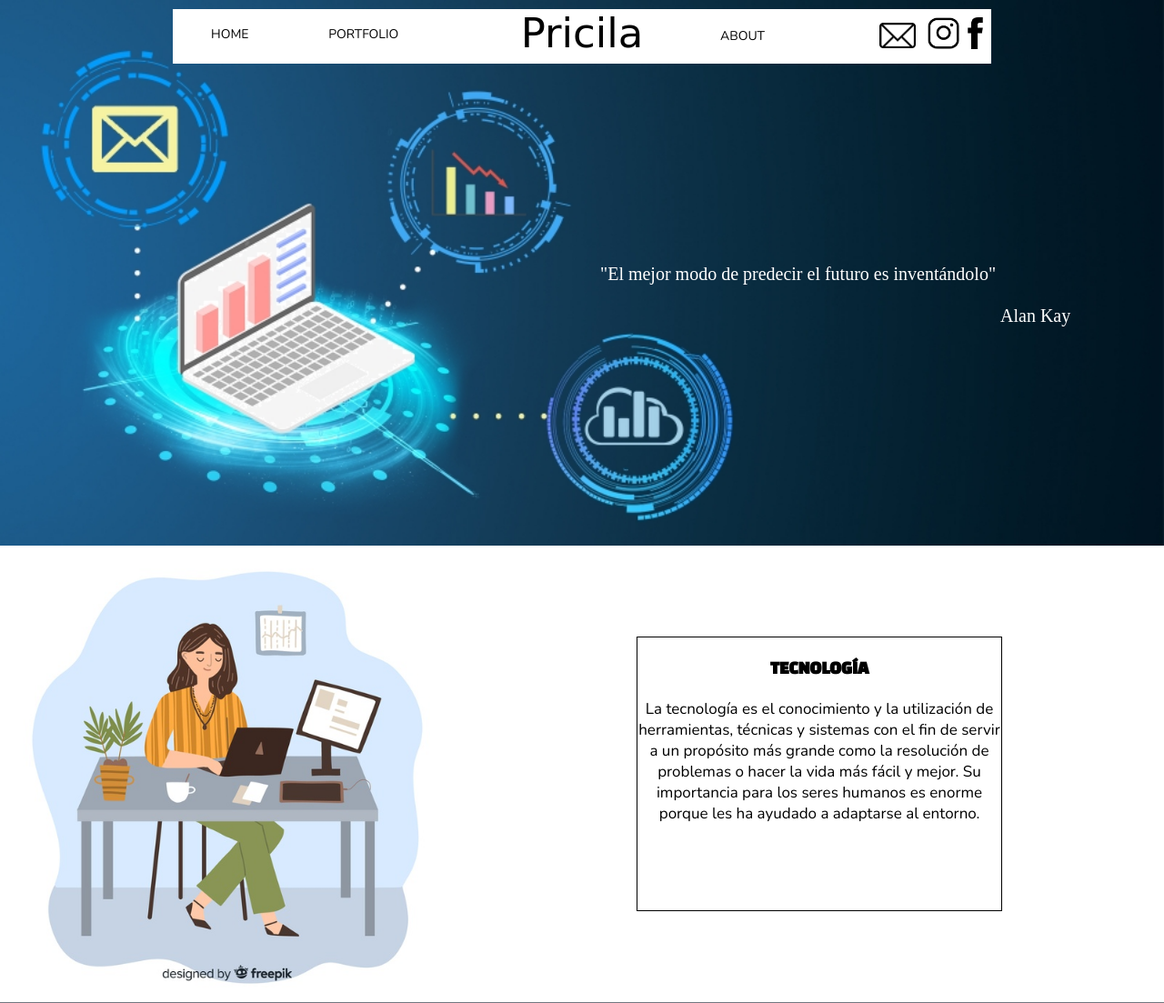
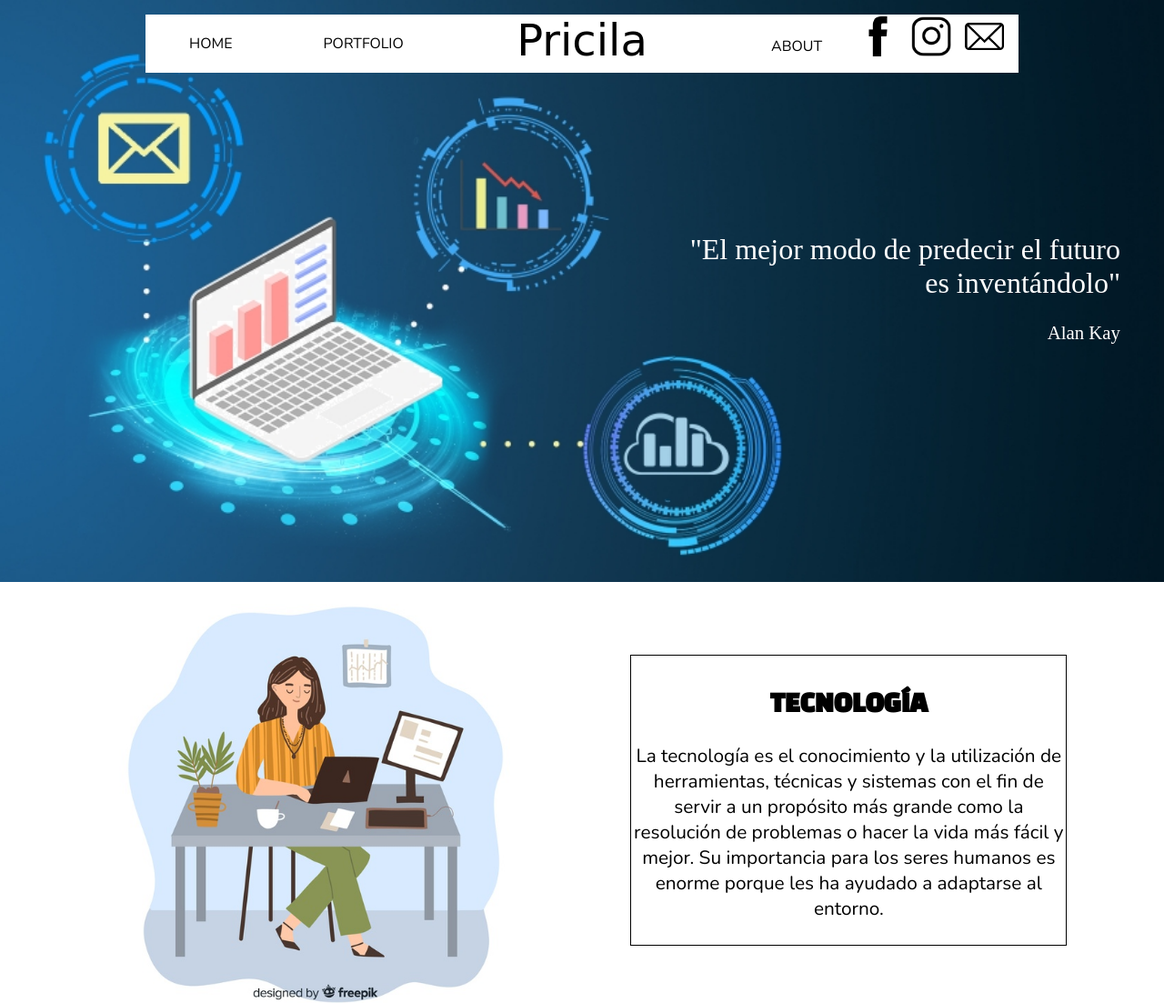
Before and after one commit to pricilagarcia/Plmorales22, a plain HTML site: page index.html in a window 1280 px wide. Shown: the top 1103 px of the page at 91% size. Drawn offline with nearby package versions, Linux system fonts and the light colour scheme; a web font is replaced by a local one.

Commit message:
Se arreglan detalles

```diff
--- a/css/css.css
+++ b/css/css.css
@@ -2,9 +2,10 @@
     margin: 0;
     padding: 0;
     text-decoration: none;
-    color: var(--color2);
+    box-sizing: border-box;
 
 }
+
 :root{
     --color1: #fff;
     --color2: black;
@@ -12,13 +13,15 @@
     --color4: #727880;
     --color5: #5645b8;
 }
-    .body{
-    font-size: 10px;
+
+body{
+    font-size: 62.5%;
 }
+
 .fondo{
     background-image: url(../img/fondo2.jpeg);
     width: 100%;
-    height: 60em;
+    height: 40rem;
     float: left;
     background-repeat: no-repeat;
     background-size: cover;
@@ -26,138 +29,143 @@
 
 .frase{
     color: var(--color1);
-    font-size: 2em;
-    margin-left: 30em;
-    margin-top: 11em;
+    font-size: 2rem;
+    margin-top: 11rem;
+    text-align: right;
+    padding-right: 3rem;
 }
 
 .autor{
     color: var(--color1);
-    font-size: 2em;
-    margin-left: 50em;
+    font-size: 1.3rem;
+    text-align: right;
+    padding-right: 3rem;
 }
 
 .barrainicio{
-    width: 90em;
-    height: 6em;
+    width: 60rem;
+    height: 4rem;
     background-color: var(--color1);
     margin: auto;
-    margin-top: 1em;
+    margin-top: 1rem;
     position: relative;
-    box-sizing: border-box;
 
 }
+
 .titulo{
-    font-size: 4.5em;
+    font-size: 3rem;
     text-align: center;
     font-family: 'Londrina Solid', cursive;
     color: var(--color2);
 }
+
 .nav{
-        margin-top: -2.5em;
+    margin-top: -2.2rem;
     font-family: 'Nunito', sans-serif;
     transition: 0.4s;
-        font-size: 1.4em;
+    font-size: 1rem;
 }
 
 .nav li{
     display: inline;
     list-style: none;
     text-align: center;
-        padding: 3em;
+    padding: 3rem;
     border-bottom: 0.2;
     transition: 0.4s;
+    color: var(--color2);
 }
 
 .nav li:hover {
     transition: 0.4s;
     color:var(--color4);
-        border-bottom: 0.3em solid var(--color2);
-        padding-bottom: 0em;
+    border-bottom: 0.3rem solid var(--color2);
+    padding-bottom: 0rem;
+}
+
+.nav2{
+    margin-top: -1.2rem;
+    margin-left: 40rem;
+}
+
+.imgs{
+    width: 10rem;
+    display: flex;
+    justify-content: space-between;
+    align-items: center;
+    margin-left: 49rem;
+    margin-top: -2.7rem;
+}
+.imgs img{
+    width: 2.7rem;
 
 }
-    .nav2{
-        margin-top: -1.2em;
-        margin-left: 40em;
-    }
 
-    .redes{
-    height: 3.5em;
-    float: right;
-    padding: 0.3;
-    margin-top: -3em;
-    }
-    .correo{
-    width: 4em;
-    float: right;
-    padding: 0.3px 1.3em 0em 0em;
-    margin-top: -2.5em;
-    }
 
     /*Empieza la info*/
 
-    .imagen{
-    width: 50em;
-    display: block;
+.contenedor{
+    width: 100%;
+    display: flex;
+    justify-content: space-evenly;
+    align-items: center;
 
 }
+.contenedor img{
+    width: 30rem;
+}
+
 .info{
     border-style: double;
-    width: 40em;
-    height: 30em;
-    border: 1px solid var(--color2);
-    margin-left: 70em;
-    margin-top: -40em;
+    width: 30rem;
+    height: 20rem;
+    border: 0.1rem solid var(--color2);
 }
-    .tit{
+
+.info h1{
     font-family: 'Changa One', cursive;
     text-align: center;
-    font-size: 2em;
+    font-size: 2rem;
 }
-    .texto{
+
+.info p{
     text-align: center;
     font-family: 'Nunito', sans-serif;
-    font-size: 1.7em;
+    font-size: 1.3rem;
 }
+
 .paginas{
     background-color: var(--color4) ;
     width: 100%;
-    height: 60em;
-    margin-top: 10em;
+    height: 40rem;
 }
-    .tipos{
-    width: 30em;
-    margin-left: 8em;
-    margin-top: 8em;
+
+.secciones{
+    width: 100%;
+    display: inline-flex;
+    justify-content: space-around;
+
+}
+.secciones img{
+    width: 25rem;
 }
 
 .continuacion{
     font-family: 'Franklin Gothic Medium', 'Arial Narrow', Arial, sans-serif;
     text-align: center;
-    padding: 2em;
+    padding: 2rem;
     color: var(--color1);
 }
 
 .btn{
+    font-size: 1rem;
     color: var(--color2);
     background-color: var(--color1);
-    width: 30em;
-    height: 6em;
-    border:0.2em solid var(--color2);
+    width: 30rem;
+    height: 6rem;
+    border:0.2rem solid var(--color2);
     text-align: center;
-    padding: 1.5em;
+    padding: 1.5rem;
     box-sizing: border-box;
     margin: auto;
     }
-
-    @media only screen and (max-width: 1440px){
-    body{
-    font-size: 10px;
-    }
-    .frase{
-    margin-left: 33em;
-    }
-    .autor{
-    margin-left: 55em;
-    }
-    }
--- a/css/portafolio.css
+++ b/css/portafolio.css
@@ -1,23 +1,3 @@
-*{
-    margin: 0;
-    padding: 0;
-    text-decoration: none;
-    color: var(--color2);
-
-}
-:root{
-    --color1: #fff;
-    --color2: black;
-    --color3: rgb(108, 108, 226);
-    --color4: #727880;
-    --color5: #5645b8;
-    --color6: rgb(29, 58, 66);
-    --color7: #3c5858;
-    }
-
-.body{
-    font-size: 10px;
-}
 
 .banner{
     background-image: url(../img/banner.jpg);
@@ -32,8 +12,8 @@
     font-family: Verdana, Geneva, Tahoma, sans-serif;
     text-align: right;
     color: var(--color2);
-    font-size: 6em;
-    margin-top: 4em;
+    font-size: 4rem;
+    margin-top: 12rem;
 }
  /*empieza portafolio*/
 
@@ -41,8 +21,6 @@
     background-color: var(--color6);
     width: 20em;
     height: 50em;
-    align-content:flex-end;
-    float: right;
     padding: 4em;
 }
 
--- a/index.html
+++ b/index.html
@@ -4,60 +4,71 @@
     <meta charset="UTF-8">
     <meta http-equiv="X-UA-Compatible" content="IE=edge">
     <meta name="viewport" content="width=device-width, initial-scale=1.0">
+    <link rel="stylesheet" href="css/portafolio.css">
     <link rel="stylesheet" href="css/css.css">
     <link rel="stylesheet" href="css/footer.css">
-<link rel="preconnect" href="https://fonts.gstatic.com">
+
+    <!-- Links de fonts -->
+
     <link rel="preconnect" href="https://fonts.gstatic.com">
     <link href="https://fonts.googleapis.com/css2?family=Londrina+Solid&display=swap" rel="stylesheet">
-<link rel="preconnect" href="https://fonts.gstatic.com">
     <link href="https://fonts.googleapis.com/css2?family=Nunito:wght@200&display=swap" rel="stylesheet">
-<link rel="preconnect" href="https://fonts.gstatic.com">
     <link href="https://fonts.googleapis.com/css2?family=Changa+One&display=swap" rel="stylesheet">
     <title>Pricila Morales</title>
 </head>
+
+    <!-- Empieza el código -->
+<body>
     <header>
         <div class="fondo">
             <div class="barrainicio">
                 <div class="titulo">Pricila</div>
-<nav><ul class="nav">
+           <nav>
+               <ul class="nav">
                    <a href="index.html"><li>HOME</li> </a>
                    <a href="portafolio.html"><li>PORTFOLIO</li></a>
                    <ul class="nav2">
                    <a href="about.html"><li>ABOUT</li></a>
-</ul></ul>
+                   </ul>
+               </ul>
             </nav>
                 <div class="imgs">
-<a href="https://www.facebook.com/pricila.garcia.566790"><img class="redes" src="img/face.png"></a>
-<a href="https://www.instagram.com/pricila__garcia?r=nametag"><img class="redes" src="img/ig.png"></a>
-<a href="https://www.pricilagarcia461@gmail.com"><img class="correo" src="img/google.png"></a>
+                    <a href="https://www.facebook.com/pricila.garcia.566790"><img src="img/face.png"></a>
+                    <a href="https://www.instagram.com/pricila__garcia?r=nametag"><img  src="img/ig.png"></a>
+                    <a href="https://www.pricilagarcia461@gmail.com"><img src="img/google.png"></a>
                 </div>
             </div>
-<p class="frase">"El mejor modo de predecir el futuro es inventándolo"</p>
+
+            <p class="frase">"El mejor modo de predecir el futuro <br>es inventándolo"</p>
             <p class="autor"> <br> Alan Kay</p>
         </div>
     </header>
-<body>
-<img class="imagen" src="img/ft_info.jpg">
+
+    <section class="contenedor">
+        <img src="img/ft_info.jpg">
 
         <div class="info">
-<h1 class="tit"><br> TECNOLOGÍA</h1>
-<p class="texto"><br>La tecnología es el conocimiento y la utilización de herramientas, técnicas y sistemas con el fin de servir a un propósito más grande como la resolución de problemas o hacer la vida más fácil y mejor. Su importancia para los seres humanos es enorme porque les ha ayudado a adaptarse al entorno.</p></div>
+                <h1><br> TECNOLOGÍA</h1>
+                <p><br>La tecnología es el conocimiento y la utilización de herramientas, técnicas y sistemas con el fin de servir a un propósito más grande como la resolución de problemas o hacer la vida más fácil y mejor. Su importancia para los seres humanos es enorme porque les ha ayudado a adaptarse al entorno.</p></div>
+    </section>
+
             <div class="paginas">
-<img class="tipos" src="img/html.png">
-<img class="tipos" src="img/css.png">
-<img class="tipos" src="img/js.png">
+                <div class="secciones">
+                <img src="img/html.png">
+                <img src="img/css.png">
+                <img src="img/js.png"> </div>
                 <h1 class="continuacion">ENCUENTRA MÁS EN GITHUB</h1>
                 <a href="https://github.com/pricilagarcia"><p class="btn">TOCA AQUÍ</p></a>
             </div>
 
             <footer>
-    <div><p class="conta">ENCUÉNTRANOS</p>
+                <div>
+                    <p class="conta">ENCUÉNTRANOS</p>
                     <a href="https://www.facebook.com/pricila.garcia.566790"><img class="red" src="img/face.png"></a>
                     <a href="https://www.instagram.com/pricila__garcia?r=nametag"><img class="red" src="img/ig.png"></a>
                     <a href="https://www.pricilagarcia461@gmail.com"><img class="cor" src="img/google.png"></a>
 
                     <img class="logo" src="img/logo.png">
-
                     <p class="frase2">"El arte desafía la tecnología y <br>la tecnología  inspira al arte"</p>
                 </div>
 
@@ -70,6 +81,5 @@
                 </ul>
 
             </footer>
-
     </body>
 </html>
```
Also changed, not shown: about.html (+14 -9 lines), portafolio.html (+13 -19 lines). Lines whose indentation alone changed are shown as unchanged.
